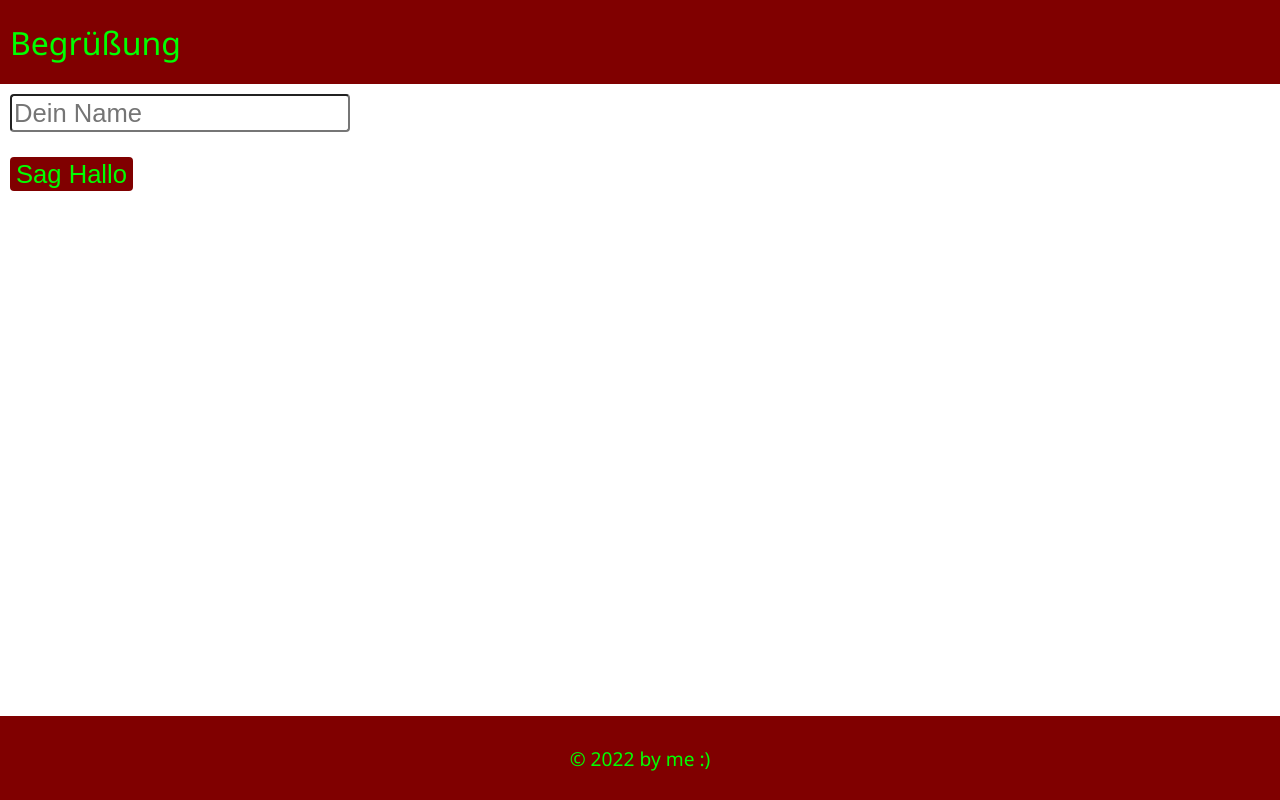
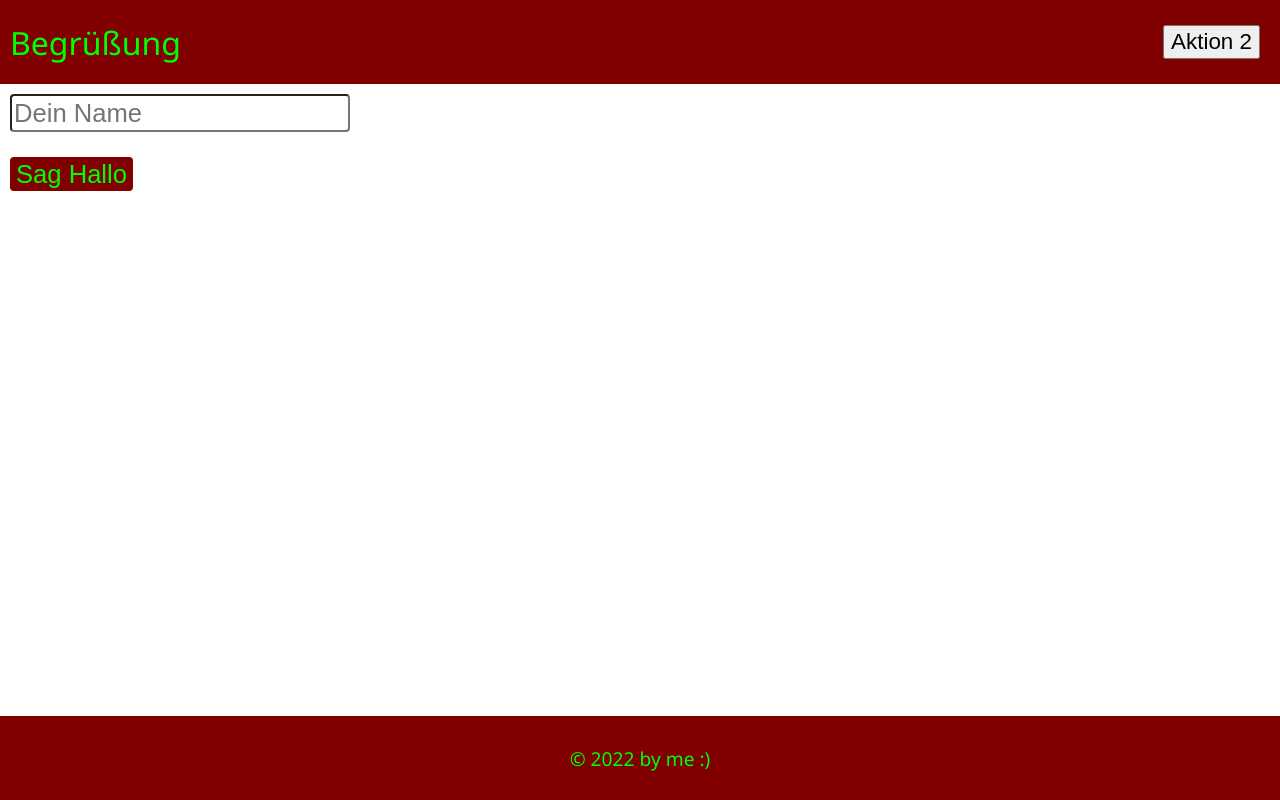
Before and after one commit to Tom4U/poc-ng-kompakt, an Angular app: page / in a window 1280 px wide. Built offline with nearby package versions, Linux system fonts and the light colour scheme.

Commit message:
feat(app): use ngFor

```diff
--- a/src/app/app.component.html
+++ b/src/app/app.component.html
@@ -1,6 +1,13 @@
 <div class="container">
     <header class="header container-padding">
         <h1 class="title">{{title}}</h1>
+        <div class="header-actions">
+            <ng-container *ngFor="let headerAction of headerActions" >
+                <button
+                *ngIf="headerAction.showAction()" class="header-action"
+                type="button">{{headerAction.name}}</button>
+            </ng-container>
+        </div>
     </header>
     <main class="content container-padding">
         <div class="greeter">
--- a/src/app/app.component.scss
+++ b/src/app/app.component.scss
@@ -14,6 +14,7 @@
     .header {
         height: 64px;
         display: flex;
+        justify-content: space-between;
         align-items: center;
         background-color: var(--primary-color);
 
@@ -21,6 +22,15 @@
             color: var(--highlight-color);
             font-size: 2rem;
             font-weight: normal;
+        }
+
+        .header-actions {
+            .header-action {
+                font-size: 1.4rem;
+                line-height: 1.8rem;
+                cursor: pointer;
+                margin-right: 10px;
+            }
         }
     }
 
--- a/src/app/app.component.ts
+++ b/src/app/app.component.ts
@@ -1,4 +1,5 @@
 import { Component } from "@angular/core";
+import { HeaderAction } from "./header-action";
 
 @Component({
   selector: "app-root",
@@ -7,6 +8,20 @@ import { Component } from "@angular/core";
 })
 export class AppComponent {
   title = "Begrüßung";
+  showAction1 = false;
+
+  headerActions: HeaderAction[] = [
+    new HeaderAction(
+      "Aktion 1",
+      () => console.log("Aktion 1 geklickt"),
+      () => this.showAction1
+    ),
+    new HeaderAction(
+      "Aktion 2",
+      () => console.log("Aktion 2 geklickt"),
+      () => true
+    ),
+  ];
 
   get hasGreeting(): boolean {
     return this.greeting.length > 0;
--- /dev/null
+++ b/src/app/header-action.ts
@@ -0,0 +1,7 @@
+export class HeaderAction {
+  constructor(
+    public name: string,
+    public action: Function,
+    public showAction: Function
+  ) {}
+}
```
